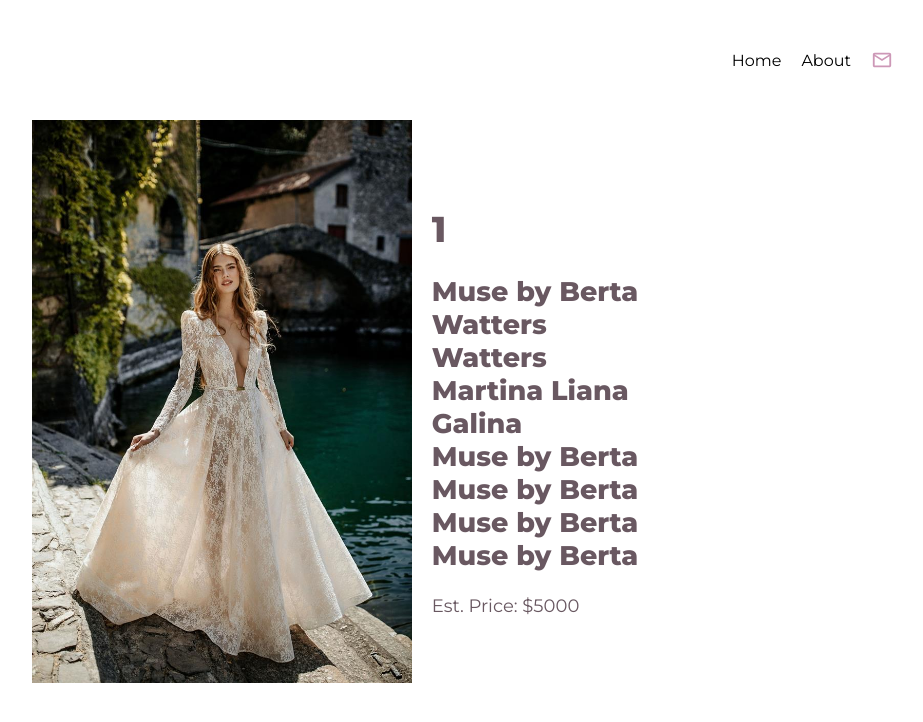
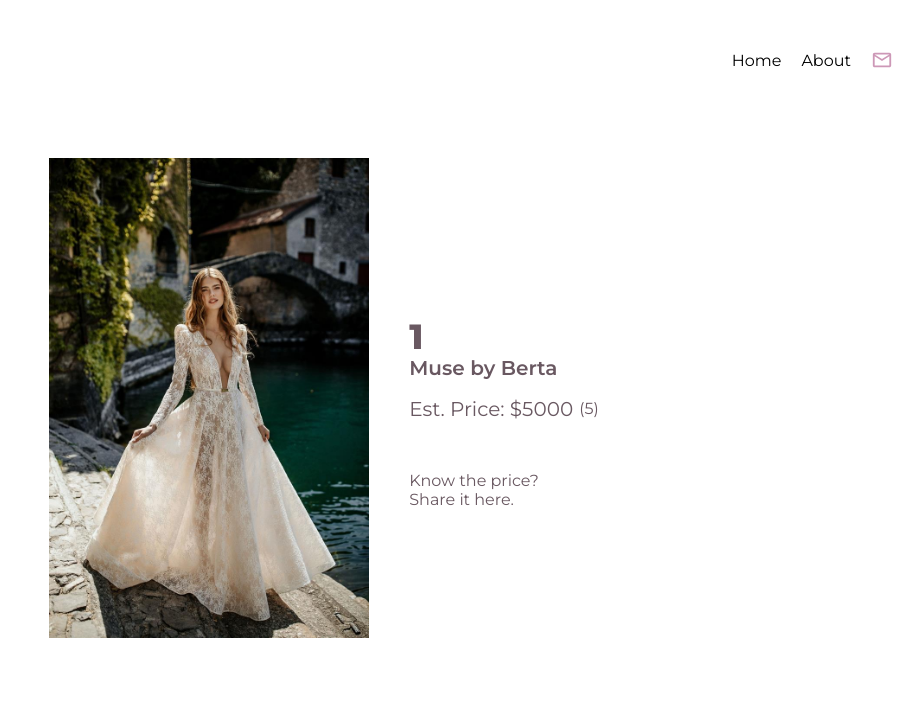
Before and after one commit to LilNoobie/gown-price-checker, a React (Create React App) app: page /dress/1 in a window 1280 px wide. Shown: the top 722 px of the page, without its empty margins (305-1228 px from the left). Built offline with nearby package versions, Linux system fonts and the light colour scheme.

Commit message:
Edited DressDetails Design

```diff
--- a/src/Pages/Dress/DressDetails.css
+++ b/src/Pages/Dress/DressDetails.css
@@ -1,35 +1,74 @@
+*{
+
+}
+
+
 
 .dress {
     min-height: 100vh;
+    width: 50vw;
     display: flex;
     align-items: center;
     justify-content: center;
-    font-size: calc(10px + 1vmin);
     color: #695861;
+}
+
+.infoBox {
+    display: flex;
+    flex-direction: row;
 }
 
 .dressInfo {
     text-align: left;
     display: flex;
     flex-direction: column;
-
+    padding: 20px;
+    justify-content: center;
 }
 
 .dressName {
     align-items: flex-start;
-    justify-content:start
+    justify-content:start;
 }
 
 .dressName h1 {
-    padding: 0px;
+    padding: 0px auto;
     align-items: flex-start;
+    font-size: 35px;
 }
 
+.dressName h2 {
+    font-size: 20px;
+    font-weight: 600;
+    margin-top: -25px;
+}
 
 .dressImage {
     padding-right: 20px;
 }
 
+.price {
+    font-size: 20px;
+}
+
+.dataBox {
+    display: flex;
+}
+
+.dataPoints {
+    display: flex;
+    padding-left: 4px;
+}
+
+.dataPoints p {
+    display: flex;
+    margin: 2px;
+}
+
+.form {
+    margin-top: 50px;
+}
+
 #sampleImage {
-    width: 380px;
+    width: 320px;
 }
--- a/src/Pages/Dress/DressDetails.jsx
+++ b/src/Pages/Dress/DressDetails.jsx
@@ -1,38 +1,46 @@
-import React, {useState, useEffect} from 'react';
+import React, { useState, useEffect } from 'react';
 import SampleData from '../../Components/Data.json';
-import {Link, useParams} from 'react-router-dom';
-import './DressDetails.css'
-import SampleImage from '../../assets/ines.jpg'
+import { Link, useParams } from 'react-router-dom';
+import './DressDetails.css';
+import SampleImage from '../../assets/ines.jpg';
+import Tooltip from '@mui/material/Tooltip';
 
-
+<meta name="viewport" content="width=device-width, height=device-height, initial-scale=1"></meta>
 function DressDetails() {
-  const {style} = useParams();
-
+  const { style } = useParams();
 
   return (
     <div className="dress">
-
+      <div className="infoBox">
         <div className="dressImage">
           <img src={SampleImage} id="sampleImage" />
         </div>
 
-
         <div className="dressInfo">
           <div className="dressName">
             <h1>{style}</h1>
-            <h2>{SampleData.map(data => {
-              return (
-                <div className="designer">
-                  {data.designer}
-                </div>
-              )
-            })}</h2>
-          </div>
-        <div className="price">Est. Price: $5000</div>
+            <h2>Muse by Berta</h2>
           </div>
 
+          <div className="dataBox">
+            <div className="price">
+              Est. Price: $5000
+            </div>
+            <div className="dataPoints">
+              <Tooltip title="Data points from brides" placement="right-end">
+              <p>(5)</p>
+              </Tooltip>
+            </div>
+          </div>
+
+          <div className="form">
+            Know the price? <br></br>Share it here.
+          </div>
+        </div>
+      </div>
     </div>
   )
 };
 
+
 export default DressDetails
```
Lines whose indentation alone changed are shown as unchanged.
